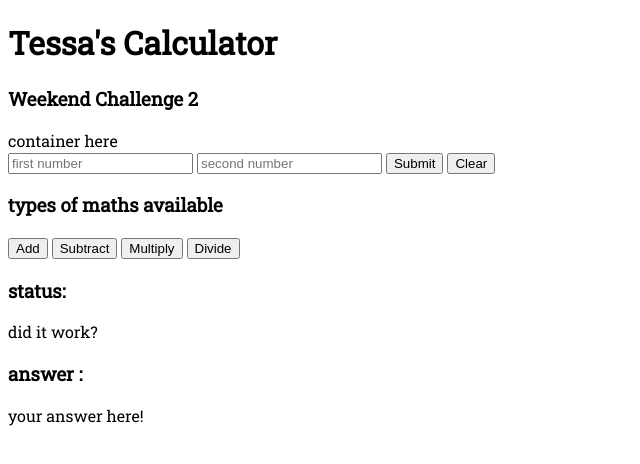
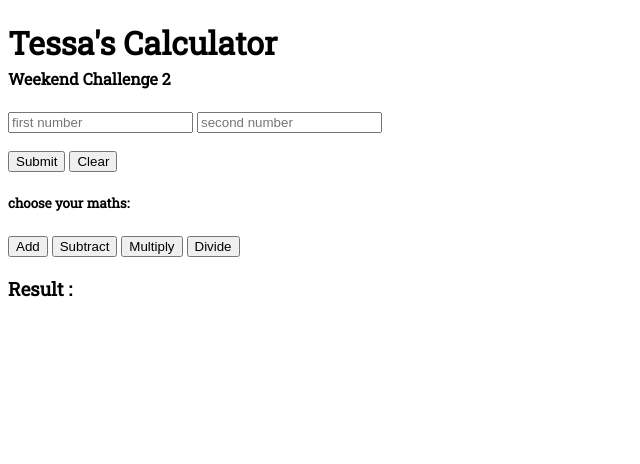
Before and after one commit to Tganser/weekend-challenge-2-calculator, a website: page public/views/index.html in a window 1280 px wide. Both pictures are taken after a click on the button "Clear". Shown: the whole page, without its empty margins (0-640 px from the left). Drawn offline with Linux system fonts and the light colour scheme; files that its build step writes are made by us from their sources; files whose address does not match are found by name.

Commit message:
finished base mode assignment

```diff
--- a/public/scripts/client.js
+++ b/public/scripts/client.js
@@ -10,6 +10,7 @@ $(document).ready(function(){
 
   $( '#clear' ).on( 'click', function(){
     console.log("in clear button");
+    clearInputs();
   });
 
 
@@ -60,7 +61,6 @@ $(document).ready(function(){
     recieveResult();
   });
 
-  // sendforCalc();
 });
 
 function sendforCalc(){
@@ -73,7 +73,7 @@ function sendforCalc(){
       console.log( 'back from server with:', response );
       // empty outputDiv
       $( '.status' ).empty();
-      $('.status').append(response);
+      // $('.status').append(response);
     } // end success
   }); // end ajax
 } // end sendforCalc
@@ -91,3 +91,11 @@ function recieveResult(){
     } // end success
   }); // end ajax
 } // end recieveResult
+
+function clearInputs(){
+  console.log("in clear Inputs");
+  $( '#first' ).val('');
+  $( '#second' ).val('');
+  $( '#type' ).val('');
+  $( '.answer' ).empty();
+}
--- a/public/views/index.html
+++ b/public/views/index.html
@@ -10,31 +10,33 @@
   </head>
   <body>
     <h1> Tessa's Calculator</h1>
-    <h3> Weekend Challenge 2</h3>
+    <h4> Weekend Challenge 2</h4>
 
     <div class = "container">
-      container here
     </div>
+
     <input type='text' placeholder="first number" id='first' />
     <input type='text' placeholder="second number" id='second' />
 
-    <button type="button" name="submit" id="submit">Submit</button>
-    <button type="button" name="clear" id="clear">Clear</button>
+<div class = "buttonland">
+  <button type="button" name="submit" id="submit">Submit</button>
+  <button type="button" name="clear" id="clear">Clear</button>
+</div>
+
 
 <div class = "maths">
-  <h3> types of maths available</h3>
+  <h5> choose your maths: </h5>
   <button type="button" name="add" id="add">Add</button>
   <button type="button" name="subtract" id="subtract">Subtract</button>
   <button type="button" name="multiply" id="multiply">Multiply</button>
   <button type="button" name="divide" id="divide">Divide</button>
 
 </div>
-<h3> status: </h3>
 <div class = "status">
-did it work?
+<!-- did it work? -->
 </div>
 
-<h3> answer : </h3>
+<h3> Result : </h3>
 <div class = "answer">
 your answer here!
 </div>
--- a/public/views/style.css
+++ b/public/views/style.css
@@ -2,3 +2,15 @@ body {
   font-family: 'Roboto Slab', serif;
   /*font-family: 'Dosis', sans-serif;*/
 }
+
+h1 {
+  margin-bottom: .1em;
+}
+
+h4 {
+margin-top: 0px;
+}
+
+.buttonland {
+  margin-top: 1em;
+}
```
